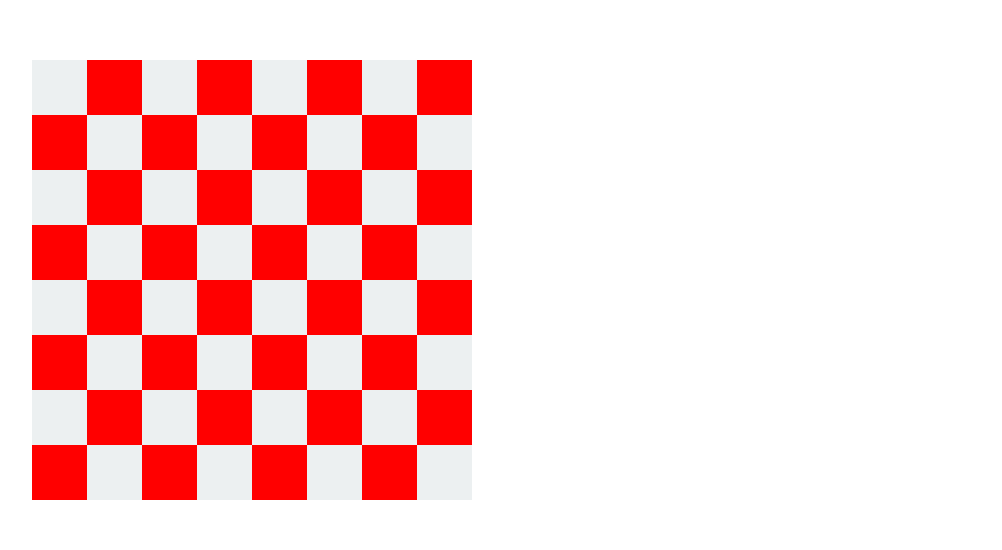
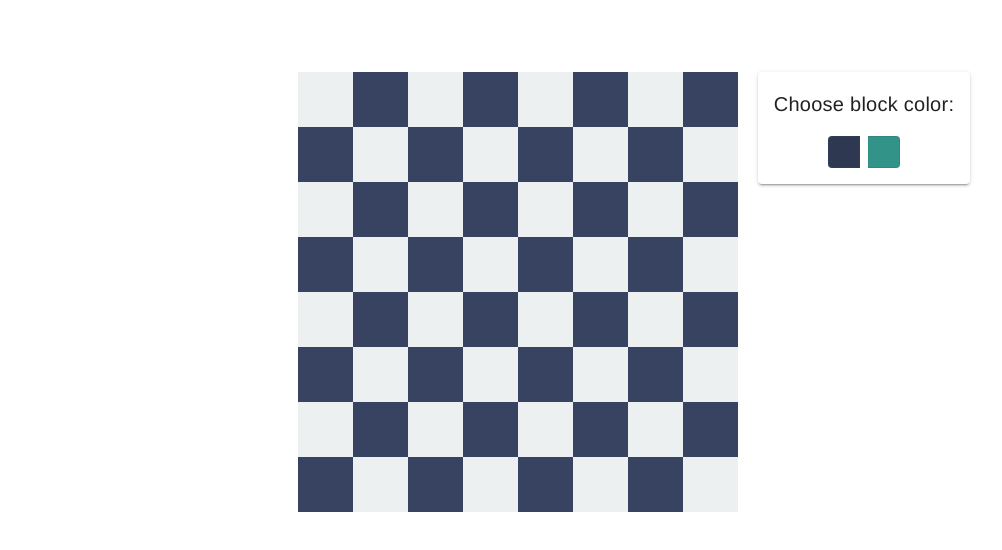
Before and after one commit to Najia25/checkers-board-game, a Vue app: page / in a window 1280 px wide. Shown: the top 550 px of the page, without its empty margins (16-1018 px from the left). Built offline with nearby package versions, Linux system fonts and the light colour scheme.

Commit message:
block color customization added, color update maintained in store

```diff
--- a/src/App.vue
+++ b/src/App.vue
@@ -1,7 +1,9 @@
 <template>
-  <div id="app">
-    <Game />
-  </div>
+  <v-app id="app">
+    <v-main>
+      <Game />
+    </v-main>
+  </v-app>
 </template>
 
 <script>
--- a/src/components/Board.vue
+++ b/src/components/Board.vue
@@ -1,7 +1,7 @@
 <template>
-  <div class="grid">
+  <div class="grid mx-5">
     <div
-      class="row d-flex flex-nowrap"
+      class="board-row d-flex flex-nowrap flex-row"
       v-for="x in 8"
       :key="x"
     >
@@ -9,7 +9,7 @@
         class="block"
         v-for="y in 8"
         :key="y"
-        :style="[(!(x % 2) && y % 2) || ((x % 2) && !(y % 2)) ? { background: 'red'} : null]"
+        :style="[(!(x % 2) && y % 2) || ((x % 2) && !(y % 2)) ? { background: blockColor} : null]"
       >
       </div>
     </div>
@@ -19,6 +19,11 @@
 <script>
 export default {
   name: 'Board',
+  computed: {
+    blockColor () {
+      return this.$store.state.blockColor
+    }
+  }
 }
 </script>
 
--- /dev/null
+++ b/src/components/ColorSettings.vue
@@ -0,0 +1,45 @@
+<template>
+  <div class="settings">
+    <v-card>
+      <v-card-title>Choose block color:</v-card-title>
+      <v-card-text>
+        <v-btn-toggle v-model="blockColor" mandatory>
+          <v-btn
+            color="#374360"
+            x-small
+            value="#374360"
+            fab
+            class="mr-2"
+          >
+          </v-btn>
+          <v-btn
+            color="#00796B"
+            x-small
+            value="#00796B"
+            fab
+          >
+          </v-btn>
+        </v-btn-toggle>
+      </v-card-text>
+    </v-card>
+  </div>
+</template>
+
+<script>
+export default {
+  data () {
+    return {
+      blockColor: ''
+    }
+  },
+  watch: {
+    blockColor () {
+      this.$store.commit('changeBlockColor', this.blockColor)
+    }
+  }
+}
+</script>
+
+<style lang="scss" scoped>
+
+</style>
--- a/src/components/Game.vue
+++ b/src/components/Game.vue
@@ -1,15 +1,18 @@
 <template>
-  <v-container>
+  <v-container class="d-flex justify-center">
     <Board />
+    <ColorSettings />
   </v-container>
 </template>
 
 <script>
   import Board from './Board'
+  import ColorSettings from './ColorSettings'
   export default {
     name: 'Game',
     components: {
-      Board
+      Board,
+      ColorSettings
     },
     data: () => ({
     })
--- a/src/store/state.js
+++ b/src/store/state.js
@@ -1,4 +1,4 @@
-import store from './index'
+// import store from './index'
 
 export default {
   blockColor: "#374360"
```
